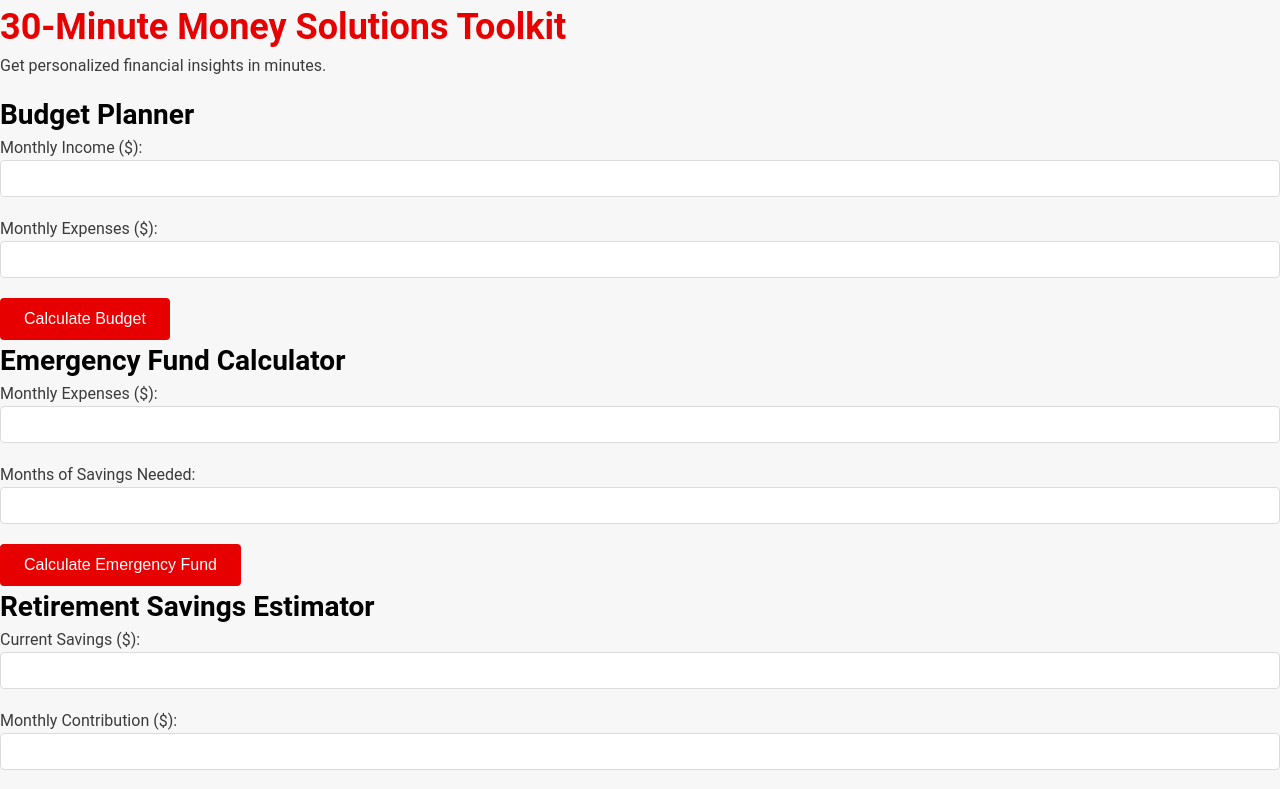
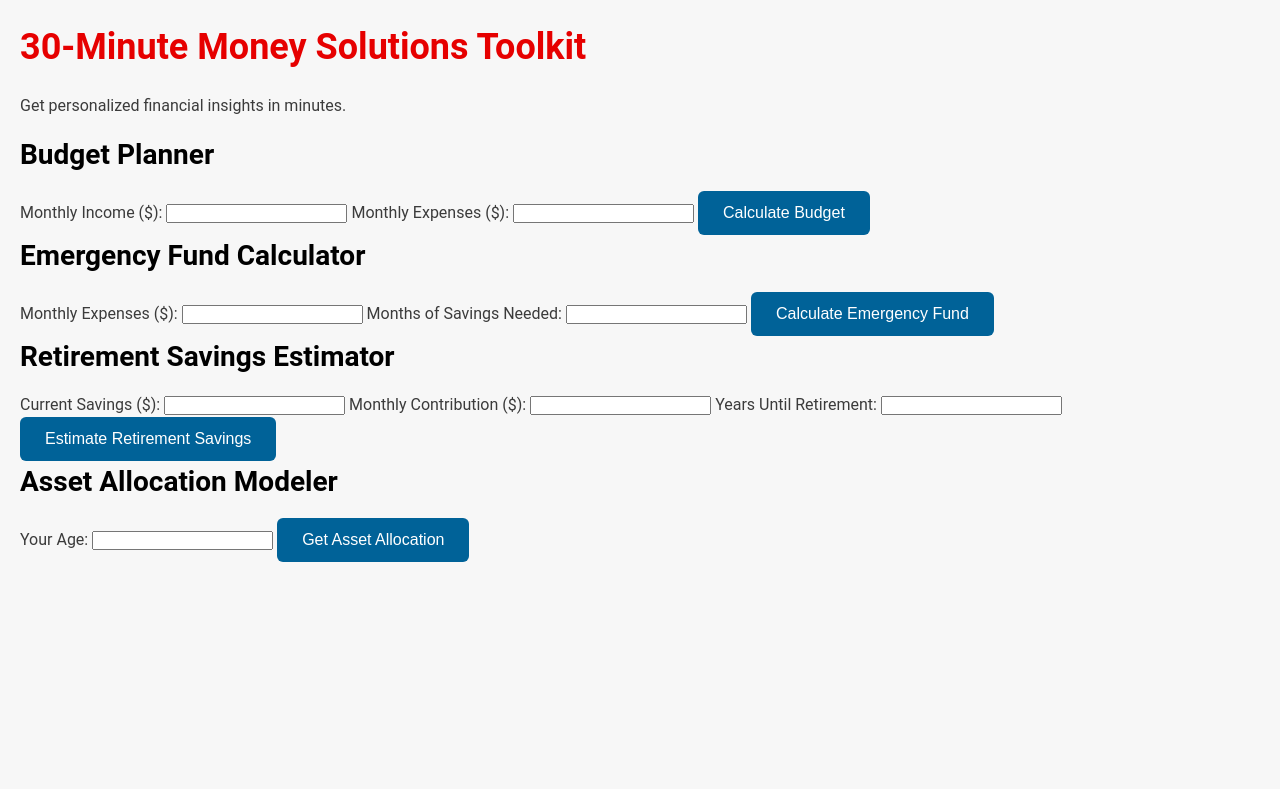
Before and after one commit to opportunityknox/30MinMoneySolutions, a plain HTML site: page index.html in a window 1280 px wide. Shown: the top 789 px of the page. Drawn offline with Linux system fonts and the light colour scheme.

Commit message:
Update styles.css

```diff
--- a/styles.css
+++ b/styles.css
@@ -6,29 +6,33 @@
 }
 
 body {
-    font-family: 'Roboto', sans-serif; /* MDS default font */
+    font-family: 'Roboto', sans-serif;
     font-size: 16px;
-    color: #3b3b3b; /* Neutral grey for text */
-    background-color: #f7f7f7; /* Light background */
+    color: #3b3b3b;
+    background-color: #f7f7f7;
     line-height: 1.5;
+    padding: 20px;
 }
 
 /* Headings */
 h1, h2, h3, h4, h5, h6 {
     font-family: 'Roboto', sans-serif;
     font-weight: 700;
-    color: #000000; /* Black for headers */
+    color: #000000;
+    padding-bottom: 10px;
 }
 
 /* Main Title */
 h1 {
     font-size: 2.25rem;
-    color: #e60000; /* MDS Red */
+    color: #e60000;
+    padding-bottom: 20px;
 }
 
 /* Subtitles */
 h2 {
     font-size: 1.75rem;
+    padding-bottom: 15px;
 }
 
 /* Paragraphs */
@@ -40,47 +44,42 @@ p {
 
 /* Links */
 a {
-    color: #006298; /* MDS Link color */
-    text-decoration: underline;
+    color: #006298;
+    text-decoration: none;
+    border-bottom: 1px solid #006298;
+    transition: border-color 0.3s ease;
 }
 
 a:hover {
-    color: #004476;
+    border-bottom-color: #004476;
 }
 
 /* Buttons */
 button {
-    background-color: #e60000;
+    background-color: #006298;
     color: white;
     padding: 12px 24px;
-    border-radius: 4px;
+    border-radius: 6px;
     font-size: 1rem;
-    border: none;
+    border: 1px solid transparent;
     cursor: pointer;
+    transition: background-color 0.3s ease, box-shadow 0.3s ease;
 }
 
 button:hover {
-    background-color: #cc0000;
-}
-
-/* Forms */
-input, textarea {
-    width: 100%;
-    padding: 10px;
-    margin-bottom: 20px;
-    border: 1px solid #dcdcdc;
-    border-radius: 4px;
+    background-color: #004476;
+    box-shadow: 0 4px 8px rgba(0, 0, 0, 0.1);
 }
 
 /* Container and Layout */
 .container {
     max-width: 1200px;
     margin: 0 auto;
-    padding: 20px;
+    padding: 40px;
 }
 
 .section {
-    margin-bottom: 40px;
+    margin-bottom: 60px;
 }
 
 /* Tables */
@@ -91,7 +90,7 @@ table {
 }
 
 th, td {
-    padding: 12px;
+    padding: 16px;
     text-align: left;
     border-bottom: 1px solid #dddddd;
 }
@@ -105,7 +104,7 @@ th {
 footer {
     background-color: #333333;
     color: white;
-    padding: 20px;
+    padding: 40px 0;
     text-align: center;
 }
 
```
